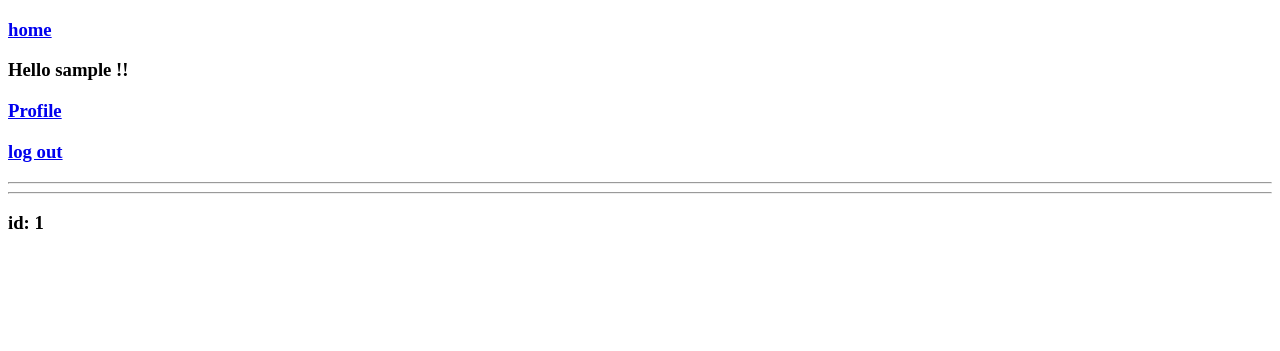
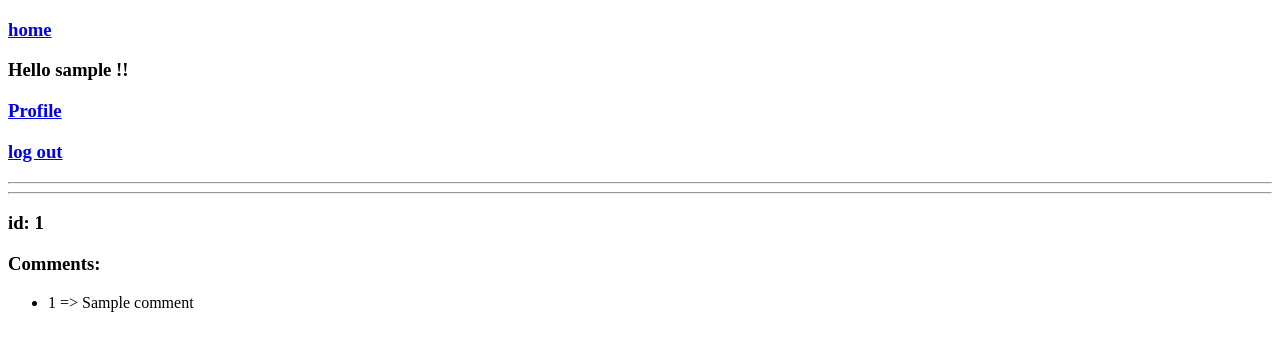
Before and after one commit to AmirShammas/castbox-v2, a Django app: page /user/1/profile/ in a window 1280 px wide. Shown: the top 351 px of the page. Run offline with Django 4.2, Linux system fonts and the light colour scheme; a user stored in the database is signed in; tables that the repository leaves empty hold one stand-in row (values such as "Sample post").

Commit message:
Display comments in profile template.

```diff
--- a/castbox_project/castbox/models.py
+++ b/castbox_project/castbox/models.py
@@ -105,3 +105,6 @@ class Profile(MyBaseModel):
 
     def __str__(self):
         return str(self.id)
+
+    def get_comments(self):
+        return self.comment.all()
--- a/castbox_project/castbox/views.py
+++ b/castbox_project/castbox/views.py
@@ -50,6 +50,11 @@ class CommentCreateView(LoginRequiredMixin, CreateView):
         channel_id = self.kwargs.get('channel_id')
         channel = get_object_or_404(Channel, id=channel_id)
         form.instance.channel = channel
+        form.save()
+
+        profile = Profile.objects.get(owner=self.request.user)
+        profile.comment.add(form.instance)
+
         return super().form_valid(form)
 
 
--- a/castbox_project/templates/profiles/profile.html
+++ b/castbox_project/templates/profiles/profile.html
@@ -6,4 +6,10 @@
 
 {% block content %}
     <h3>id: {{ profile.id }}</h3>
+    <h3>Comments:</h3>
+    <ul>
+        {% for comment in profile.get_comments %}
+            <li>{{ comment.id }} => {{ comment.title }}</li>
+        {% endfor %}
+    </ul>
 {% endblock content %}
```
